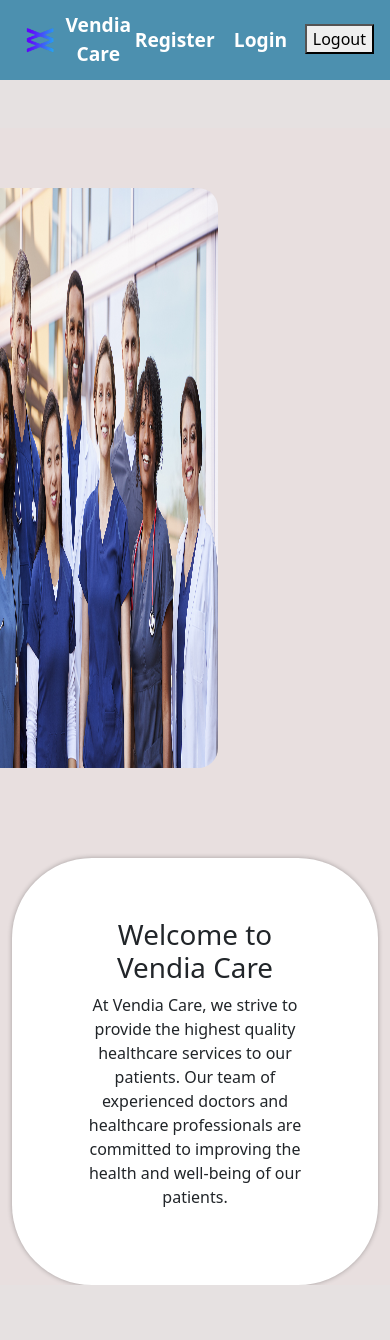
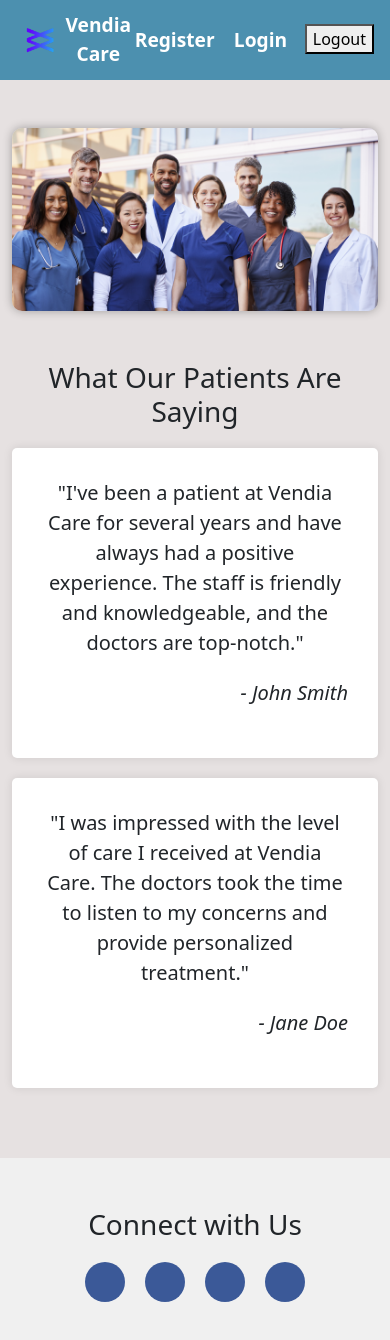
Before and after one commit to FaneNo/VendiaProject, a React (Create React App) app: page / in a window 390 px wide. Shown: the top 1340 px of the page. Before the commit the page ends 1285 px from the top, so only its background shows below. Built offline with nearby package versions, Linux system fonts and the light colour scheme; no server answers; what @vendia/client would draw is missing.

Commit message:
updated home page, still not responsive yet

```diff
--- a/src/view/home.js
+++ b/src/view/home.js
@@ -1,40 +1,88 @@
-import React from "react";
+import React, { useState, useEffect } from "react";
+import { Link } from "react-router-dom";
+import { auth } from "./firebase-config";
+import { onAuthStateChanged } from "firebase/auth";
 import Navbar from "../view/nav";
-import {useState, useEffect} from "react";
-import { auth } from "./firebase-config";
-import {onAuthStateChanged} from "firebase/auth"
 import Signout from "./logout";
-import {Navigate} from "react-router-dom"
 
-function HomeImage(){
+
+function HomeImage() {
   useEffect(() => {
     onAuthStateChanged(auth, (user) => {
-      if(user) {
+      if (user) {
         const uid = user.uid;
         console.log("uid", uid);
-
       } else {
-        console.log("user is logged out")
+        console.log("user is logged out");
       }
     });
-  }, [])
+  }, []);
 
+  return <img className="home-image" src={require("../homeIMG.png")} alt="Home" />;
+}
 
+// function TextBox() {
+//   return (
+//     <div className="text-box">
+//       <h1>Welcome to Vendia Care</h1>
+//       <p>
+//         At Vendia Care, we strive to provide the highest quality healthcare services to our patients. Our team of experienced doctors and healthcare professionals are committed to improving the health and well-being of our patients.
+//       </p>
+//       <div className="cta-container">
+//         <Link to="/schedule-appointment" className="cta-btn">
+//           Schedule an Appointment
+//         </Link>
+//       </div>
+//     </div>
+//   );
+// }
+
+function Testimonials() {
   return (
-    <img className="home-image" src={require("../homeIMG.png")} alt="Home" />
+    <div className="testimonials-container">
+      <h2>What Our Patients Are Saying</h2>
+      <div className="testimonial">
+        <p>
+          "I've been a patient at Vendia Care for several years and have always had a positive experience. The staff is friendly and knowledgeable, and the doctors are top-notch."
+        </p>
+        <p className="testimonial-author">- John Smith</p>
+      </div>
+      <div className="testimonial">
+        <p>
+          "I was impressed with the level of care I received at Vendia Care. The doctors took the time to listen to my concerns and provide personalized treatment."
+        </p>
+        <p className="testimonial-author">- Jane Doe</p>
+      </div>
+    </div>
   );
 }
 
-function TextBox() {
+function SocialLinks() {
   return (
-    <div className="text-box">
-      <h1>Welcome to Vendia Care</h1>
-      <p>
-        At Vendia Care, we strive to provide the highest quality healthcare
-        services to our patients. Our team of experienced doctors and healthcare
-        professionals are committed to improving the health and well-being of
-        our patients.
-      </p>
+    <div className="social-links-container">
+      <h2>Connect with Us</h2>
+      <ul className="social-links-list">
+        <li>
+          <a href="https://www.facebook.com/" target="_blank" rel="noopener noreferrer">
+            <i className="fab fa-facebook"></i>
+          </a>
+        </li>
+        <li>
+          <a href="https://twitter.com/" target="_blank" rel="noopener noreferrer">
+            <i className="fab fa-twitter"></i>
+          </a>
+        </li>
+        <li>
+          <a href="https://www.instagram.com/" target="_blank" rel="noopener noreferrer">
+            <i className="fab fa-instagram"></i>
+          </a>
+        </li>
+        <li>
+          <a href="https://www.linkedin.com/" target="_blank" rel="noopener noreferrer">
+            <i className="fab fa-linkedin"></i>
+          </a>
+        </li>
+      </ul>
     </div>
   );
 }
@@ -43,12 +91,13 @@ function Home() {
   return (
     <div>
       <Navbar />
-      <div className="backgroundHome" style={{ backgroundColor: "#e8dfdf" }}>
+      <div className="backgroundHome">
         <div className="container">
+        {/* <TextBox /> */}
           <HomeImage />
-          <TextBox />
-
+          <Testimonials />
         </div>
+        <SocialLinks />
       </div>
     </div>
   );
--- a/src/view/nav.js
+++ b/src/view/nav.js
@@ -1,7 +1,6 @@
 import { Link } from 'react-router-dom';
 import React from 'react';
 import Signout from './logout';
-
 
 function Navbar({ userType }) {
   return (
@@ -42,6 +41,7 @@ function Navbar({ userType }) {
             <li>
               <Signout/>
             </li>
+
           </>
         )}
       </ul>
--- a/src/view/register.js
+++ b/src/view/register.js
@@ -1,9 +1,8 @@
 import React, { useState } from "react";
-import { Link, useNavigate } from "react-router-dom";
+import { useNavigate } from "react-router-dom";
 import { createUserWithEmailAndPassword } from "firebase/auth";
 import { auth } from "./firebase-config";
 import NavbarLR from "./navLR";
-
 
 function RegisterImage() {
   return (
@@ -11,14 +10,12 @@ function RegisterImage() {
   );
 }
 
-
 function RegisterForm() {
   const [email, setEmail] = useState('');
   const [password, setPassword] = useState('');
   const [confirmPassword, setConfirmPassword] = useState('');
   const [userType, setUserType] = useState('');
   const navigate = useNavigate();
-
 
   const handleEmailChange = (event) => {
     setEmail(event.target.value);
@@ -28,29 +25,42 @@ function RegisterForm() {
     setPassword(event.target.value);
   };
 
-    const handleConfrimPasswordChange = (event) => {
+  const handleConfirmPasswordChange = (event) => {
     setConfirmPassword(event.target.value);
+  };
+
+  const handleUserTypeChange = (event) => {
+    setUserType(event.target.value);
   };
 
   const registerFire = async (e) => {
     e.preventDefault();
-    await createUserWithEmailAndPassword(auth, email, password)
-      .then((userCredential) => {
+    try {
+      const userCredential = await createUserWithEmailAndPassword(auth, email, password);
       const user = userCredential.user;
-        console.log(user);
+      console.log(user, userType);
       navigate("/login");
-      })
-      .catch((error) => {
+    } catch (error) {
       const errorCode = error.code;
       const errorMessage = error.message;
       console.log(errorCode, errorMessage);
-      });
+    }
   };
 
   return (
     <div className="register-container">
       <h1>Register to Vendia Care</h1>
       <form className="register-form">
+      <label>
+          User Type:
+          <select value={userType} onChange={handleUserTypeChange}>
+            <option value="">Select user type</option>
+            <option value="doctor">Doctor</option>
+            <option value="fda">FDA</option>
+            <option value="patient">Patient</option>
+          </select>
+        </label>
+        <br />
         <label>
           Email:
           <input
@@ -81,7 +91,7 @@ function RegisterForm() {
             name="confirmPassword"
             value={confirmPassword}
             required
-            onChange={handleConfrimPasswordChange}
+            onChange={handleConfirmPasswordChange}
           />
         </label>
         <br />
@@ -92,7 +102,6 @@ function RegisterForm() {
     </div>
   );
 }
-
 
 function BackgroundContainer(props) {
   return (
--- a/src/viewStyle/homeStyles.css
+++ b/src/viewStyle/homeStyles.css
@@ -14,25 +14,29 @@
 }
 
 .home-image {
-    border-radius: 80px;
-    padding: 60px;
-    width: 900px;
-    max-width: 100%;
-    height: 700px;
-    margin-left: -200px;
+  border-radius: 10px;
+  box-shadow: 0 0 10px rgba(0, 0, 0, 0.3);
+  width: 100%;
+  max-width: 1200px;
+  height: auto;
+  object-fit: cover;
 }
 
 .text-box {
+  position: absolute;
+  top: 80px; /* height of the nav bar */
+  left: 50%;
+  transform: translateX(-50%);
   background-color: white;
   border-radius: 80px;
   padding: 60px;
-    width: 40%;
-    height: 570px;
-    max-width: 100%;
+  width: 100%;
+  max-width: 900px;
   box-shadow: 0 0 5px rgba(0, 0, 0, 0.3);
   text-align: center;
-    margin-left: 20px;
+  z-index: 1;
 }
+
 
 @media screen and (max-width: 768px) {
   .container {
@@ -40,8 +44,12 @@
   }
 
   .home-image {
-      margin-right: 0;
-      margin-bottom: 30px;
+    border-radius: 10px;
+    box-shadow: 0 0 10px rgba(0, 0, 0, 0.3);
+    width: 100%;
+    max-width: 1200px;
+    height: auto;
+    object-fit: cover;
   }
 
   .text-box {
@@ -53,13 +61,13 @@
 }
 
 .homeNav {
-    background-color: #4c90af; /* Green */
+  background-color: #4c90af;
   color: white;
   display: flex;
   justify-content: space-between;
   align-items: center;
   padding: 0 1rem;
-    height: 80px; /* added height for more spacing */
+  height: 80px;
 }
 
 .homeImg {
@@ -80,7 +88,7 @@
   font-size: 2rem;
   margin: 0 auto;
   text-align: center;
-    font-weight: bold; /* added font weight for emphasis */
+  font-weight: bold;
 }
 
 .homeNav ul {
@@ -98,15 +106,15 @@
   display: flex;
   align-items: stretch;
   padding: 0.1rem;
-    font-size: 1.2rem; /* increased font size */
-    font-weight: bold; /* added font weight for emphasis */
+  font-size: 1.2rem;
+  font-weight: bold;
   transition: all 0.3s ease-out;
 }
 
 .homeNav li a:hover {
-    color: rgb(255, 255, 255); /* changed hover color to white */
-    background-color: #3e51aa; /* added background color on hover */
-    border-radius: 5px; /* added border radius for button-like effect */
+  color: rgb(255, 255, 255);
+  background-color: #3e51aa;
+  border-radius: 5px;
 }
 
 .titleName {
@@ -114,17 +122,113 @@
   display: flex;
   justify-content: center;
   align-items: center;
-
-
 }
 
 @media only screen and (min-width: 768px) {
   .titleName {
-      /* flex-grow: 1;
+    overflow: hidden;
+  }
+}
+
+.testimonials-container {
+  margin-top: 50px;
+  margin-bottom: 50px;
+  text-align: center;
+}
+
+.testimonials-container h2 {
+  font-size: 36px;
+  margin-bottom: 20px;
+}
+
+.testimonial {
+  padding: 30px;
+  background-color: #fff;
+  box-shadow: 0 0 10px rgba(0, 0, 0, 0.1);
+  border-radius: 5px;
+  margin-bottom: 20px;
+}
+
+.testimonial p {
+  font-size: 24px;
+  margin-bottom: 20px;
+}
+
+.testimonial-author {
+  font-size: 20px;
+  font-style: italic;
+  text-align: right;
+}
+
+.social-links-container {
+  background-color:
+  #f0f0f0;
+text-align: center;
+padding: 50px;
+}
+
+.social-links-container h2 {
+font-size: 36px;
+margin-bottom: 20px;
+}
+
+.social-links-container ul {
+list-style: none;
+margin: 0;
+padding: 0;
 display: flex;
 justify-content: center;
-      align-items: center; */
-      overflow: hidden;
+}
 
+.social-links-container li {
+margin: 0 10px;
+}
+
+.social-links-container a {
+display: flex;
+align-items: center;
+justify-content: center;
+width: 60px;
+height: 60px;
+background-color: #3b5998;
+color: #fff;
+border-radius: 50%;
+transition: all 0.3s ease-out;
+}
+
+.social-links-container a:hover {
+transform: translateY(-5px);
+box-shadow: 0 5px 10px rgba(0, 0, 0, 0.2);
+}
+
+.social-links-container i {
+font-size: 24px;
+}
+
+@media screen and (max-width: 768px) {
+.testimonials-container h2 {
+font-size: 28px;
+}
+
+.testimonial p {
+font-size: 20px;
+}
+
+.testimonial-author {
+font-size: 16px;
+}
+
+.social-links-container h2 {
+font-size: 28px;
+}
+
+.social-links-container a {
+width: 40px;
+height: 40px;
+font-size: 20px;
+}
+
+.social-links-container i {
+font-size: 16px;
 }
 }
```
Lines whose indentation alone changed are shown as unchanged.
